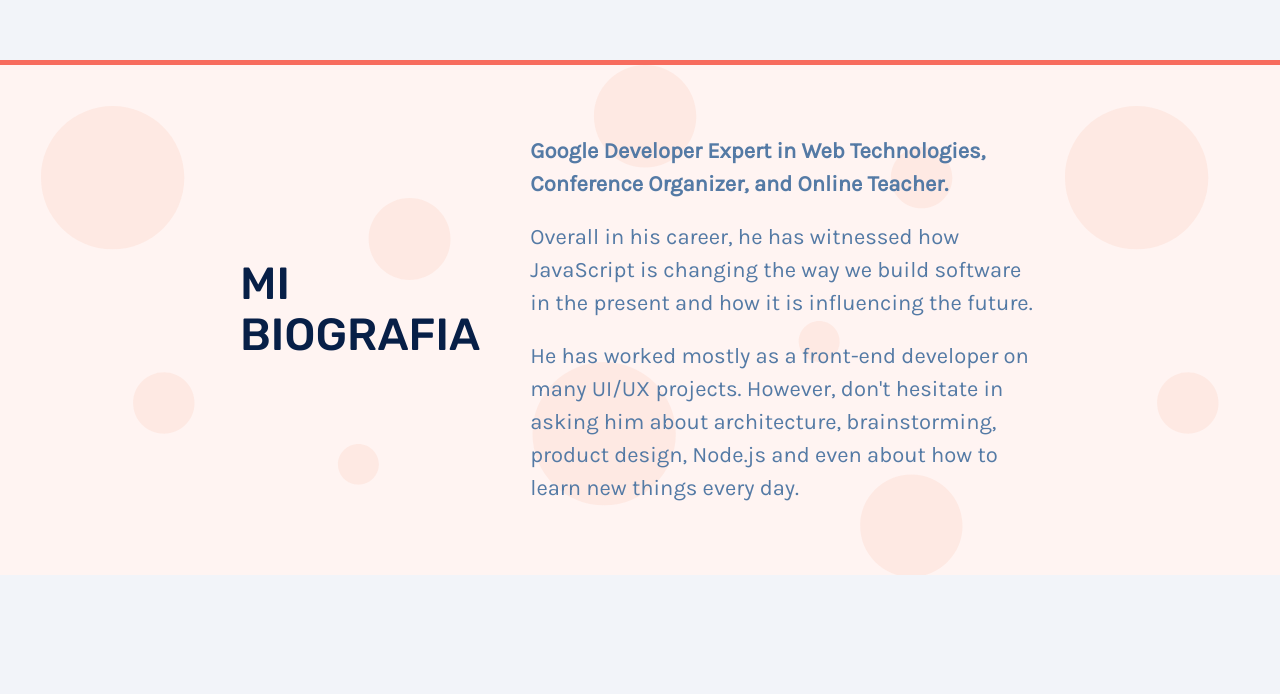
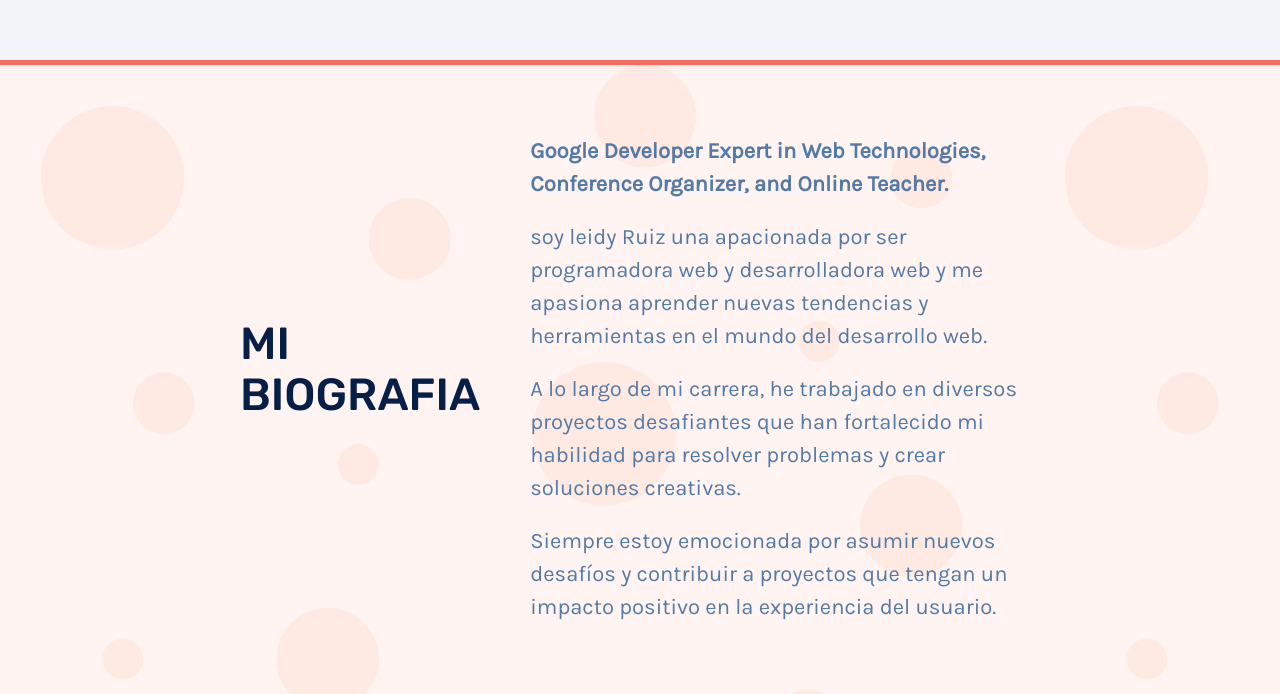
Before and after one commit to lady456/portafolio, a website built with Parcel: page index.html in a window 1280 px wide. Shown: the part 730-1424 px from the top of the page. Before the commit the page ends 1305 px from the top, so only its background shows below. Built offline with nearby package versions, Linux system fonts and the light colour scheme; files whose address does not match are found by name.

Commit message:
Update index.html

```diff
--- a/index.html
+++ b/index.html
@@ -25,8 +25,9 @@
 			</div>
 			<div>
 				<p><strong>Google Developer Expert in Web Technologies, Conference Organizer, and Online Teacher.</strong></p>
-				<p>Overall in his career, he has witnessed how JavaScript is changing the way we build software in the present and how it is influencing the future.</p>
-				<p>He has worked mostly as a front-end developer on many UI/UX projects. However, don't hesitate in asking him about architecture, brainstorming, product design, Node.js and even about how to learn new things every day.</p>
+				<p> soy leidy Ruiz una apacionada por ser programadora web y desarrolladora web y me apasiona aprender nuevas tendencias y herramientas en el mundo del desarrollo web.</p>
+				<p> A lo largo de mi carrera, he trabajado en diversos proyectos desafiantes que han fortalecido mi habilidad para resolver problemas y crear soluciones creativas. </p>
+				<p>Siempre estoy emocionada por asumir nuevos desafíos y contribuir a proyectos que tengan un impacto positivo en la experiencia del usuario.</p>
 			</div>
 			<div>
 	  </body>
```
